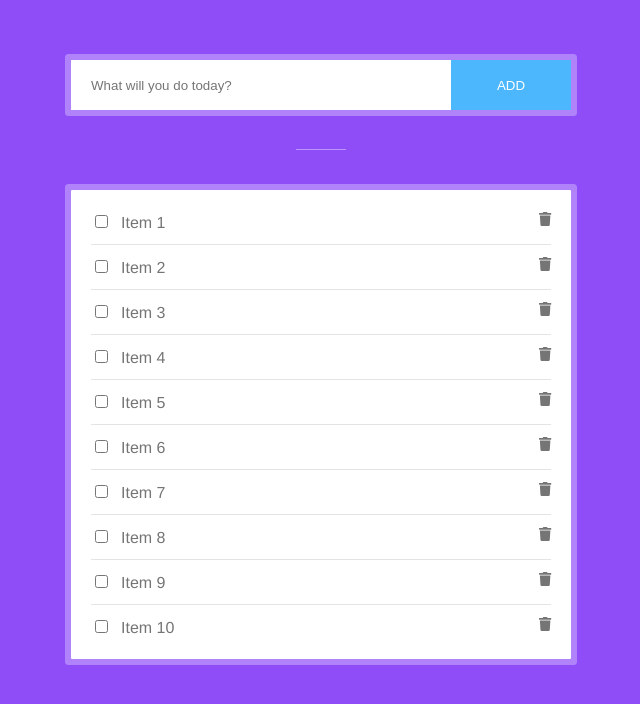
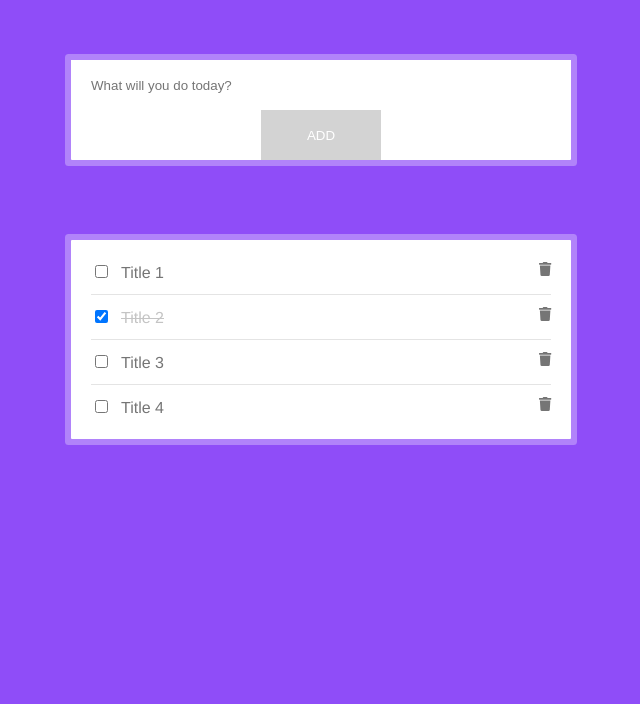
Before and after one commit to furkankose/todo-app, a Vue app in the folder client/: page / in a window 1280 px wide. Shown: the top 704 px of the page, without its empty margins (319-959 px from the left). Built offline with nearby package versions, Linux system fonts and the light colour scheme.

Commit message:
feat(client): add UI components

```diff
--- a/client/src/App.vue
+++ b/client/src/App.vue
@@ -1,34 +1,52 @@
 <template>
   <div id="app">
-    <div id="add-todo" class="container border">
-      <input
-        type="text"
-        id="add-todo-input"
-        placeholder="What will you do today?"
-      />
-      <button id="add-todo-button">ADD</button>
+    <div class="container border mb-80">
+      <TodoInput v-model="newTodo" />
     </div>
     <div class="container border">
-      <ul id="todo-items">
-        <li class="todo-item" v-for="i in 10" :key="i">
-          <input class="checkbox" type="checkbox" />
-          <span class="todo-item-text">Item {{ i }}</span
-          ><font-awesome-icon icon="trash" class="todo-item-button" />
-        </li>
-      </ul>
+      <TodoList :items="todos" />
     </div>
   </div>
 </template>
 
 <script lang="ts">
 import Vue from 'vue';
+import TodoInput from './components/TodoInput.vue';
+import TodoList from './components/TodoList.vue';
+
 import { library } from '@fortawesome/fontawesome-svg-core';
 import { faTrash } from '@fortawesome/free-solid-svg-icons';
 library.add(faTrash);
 
 export default Vue.extend({
-  name: 'app',
-  components: {},
+  name: 'App',
+  components: {
+    TodoInput,
+    TodoList,
+  },
+  data() {
+    return {
+      newTodo: '',
+      todos: [
+        {
+          title: 'Title 1',
+          isCompleted: false,
+        },
+        {
+          title: 'Title 2',
+          isCompleted: true,
+        },
+        {
+          title: 'Title 3',
+          isCompleted: false,
+        },
+        {
+          title: 'Title 4',
+          isCompleted: false,
+        },
+      ],
+    };
+  },
 });
 </script>
 
@@ -49,7 +67,12 @@ body {
 .container {
   max-width: 500px;
   margin: 20px auto;
-  position: relative;
+}
+
+@media only screen and (max-width: 768px) {
+  .container {
+    max-width: calc(100% - 64px);
+  }
 }
 
 .border {
@@ -58,81 +81,7 @@ body {
   box-shadow: 0px 0px 0px 6px rgba(255, 255, 255, 0.3);
 }
 
-#add-todo {
+.mb-80 {
   margin-bottom: 80px;
 }
-
-#add-todo:before {
-  content: '';
-  position: absolute;
-  bottom: -40px;
-  width: 50px;
-  height: 1px;
-  background: rgba(255, 255, 255, 0.4);
-  left: 50%;
-  margin-left: -25px;
-}
-
-#add-todo-input {
-  width: 100%;
-  box-sizing: border-box;
-  border-right: 1px solid #eee;
-  padding-left: 20px;
-  height: 50px;
-  position: relative;
-  overflow: hidden;
-  border: none;
-}
-
-#add-todo-input:focus {
-  outline: none;
-}
-
-#add-todo-button {
-  background: #4db7fe;
-  position: absolute;
-  right: 0px;
-  height: 50px;
-  width: 120px;
-  color: #fff;
-  top: 0;
-  border: none;
-  border-top-right-radius: 0px;
-  border-bottom-right-radius: 0px;
-  cursor: pointer;
-}
-
-@media only screen and (max-width: 768px) {
-  .container {
-    max-width: calc(100% - 64px);
-  }
-}
-
-#todo-items {
-  padding: 0;
-  text-align: left;
-  list-style: none;
-  padding: 10px 20px;
-}
-
-.todo-item {
-  padding: 12px 0;
-  border-bottom: solid thin rgb(228, 228, 228);
-}
-
-.todo-item:last-child {
-  border: none;
-}
-
-.todo-item-button {
-  float: right;
-  color: #757575 !important;
-  font-size: 14px;
-  cursor: pointer;
-}
-
-.todo-item-text {
-  color: #757575;
-  margin-left: 10px;
-}
 </style>
--- /dev/null
+++ b/client/src/components/TodoInput.vue
@@ -0,0 +1,90 @@
+<template>
+  <div id="todo-input-wrapper">
+    <input
+      v-model="todo"
+      class="todo-input"
+      type="text"
+      placeholder="What will you do today?"
+    />
+    <button @click="emitInputEvent" :disabled="!todo" class="todo-input-button">
+      ADD
+    </button>
+  </div>
+</template>
+
+<script lang="ts">
+import Vue from 'vue';
+
+export default Vue.extend({
+  name: 'TodoInput',
+  props: {
+    value: {
+      type: String,
+      required: true,
+    },
+  },
+  data() {
+    return {
+      todo: null,
+    };
+  },
+  watch: {
+    value(newTodo) {
+      this.todo = newTodo;
+    },
+  },
+  methods: {
+    emitInputEvent() {
+      this.$emit('input', this.todo);
+    },
+  },
+});
+</script>
+
+<style scoped>
+.todo-input-wrapper {
+  display: flex;
+  justify-content: space-between;
+  position: relative;
+}
+
+.todo-input-wrapper:before {
+  content: '';
+  position: absolute;
+  bottom: -40px;
+  width: 50px;
+  height: 1px;
+  background: rgba(255, 255, 255, 0.4);
+  left: 50%;
+  margin-left: -25px;
+}
+
+.todo-input {
+  width: 100%;
+  padding: 0 20px;
+  height: 50px;
+  box-sizing: border-box;
+  border-right: 1px solid #eee;
+  border: none;
+}
+
+.todo-input:focus {
+  outline: none;
+}
+
+.todo-input-button {
+  background: #4db7fe;
+  height: 50px;
+  width: 120px;
+  color: #fff;
+  top: 0;
+  border: none;
+  border-top-right-radius: 0px;
+  border-bottom-right-radius: 0px;
+  cursor: pointer;
+}
+
+.todo-input-button:disabled {
+  background: #d3d3d3;
+}
+</style>
--- /dev/null
+++ b/client/src/components/TodoList.vue
@@ -0,0 +1,69 @@
+<template>
+  <ul class="todo-items">
+    <li class="todo-item" v-for="(item, i) in items" :key="i">
+      <input v-model="item.isCompleted" class="checkbox" type="checkbox" />
+      <span :class="{ completed: item.isCompleted }" class="todo-item-text">{{
+        item.title
+      }}</span
+      ><font-awesome-icon
+        icon="trash"
+        class="todo-item-button"
+        @click="emitDeleteEvent(i)"
+      />
+    </li>
+  </ul>
+</template>
+
+<script lang="ts">
+import Vue from 'vue';
+
+export default Vue.extend({
+  name: 'TodoList',
+  props: {
+    items: {
+      type: Array,
+      required: true,
+    },
+  },
+  methods: {
+    emitDeleteEvent(itemIndex) {
+      this.$emit('delete', itemIndex);
+    },
+  },
+});
+</script>
+
+<style scoped>
+.todo-items {
+  padding: 0;
+  text-align: left;
+  list-style: none;
+  padding: 10px 20px;
+}
+
+.todo-item {
+  padding: 12px 0;
+  border-bottom: solid thin rgb(228, 228, 228);
+}
+
+.todo-item:last-child {
+  border: none;
+}
+
+.todo-item-button {
+  font-size: 14px;
+  color: #757575;
+  float: right;
+  cursor: pointer;
+}
+
+.todo-item-text {
+  color: #757575;
+  margin-left: 10px;
+}
+
+.todo-item-text.completed {
+  color: #c4c4c4;
+  text-decoration: line-through;
+}
+</style>
```
